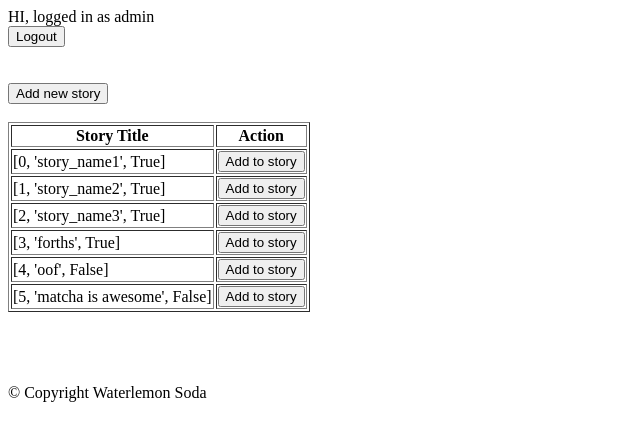
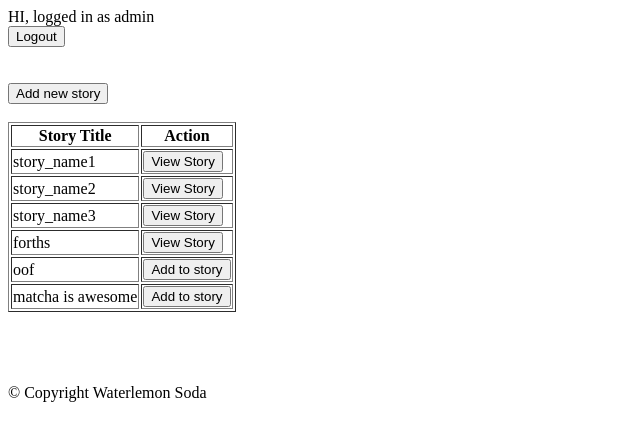
Before and after one commit to ryan-aday/Waterlemon_Soda, a Flask app: page /home in a window 1280 px wide. Shown: the top 441 px of the page, without its empty margins (0-640 px from the left). Run offline with Flask 2, Linux system fonts and the light colour scheme; a user stored in the database is signed in; data comes from the database, SQL or seed files in the repository; both versions use the stored data as it was after the commit.

Commit message:
display stories on homepg

```diff
--- a/templates/home.html
+++ b/templates/home.html
@@ -26,17 +26,17 @@
 
         {% for story in stories %}
             <tr>
-                <td>{{story}}</td>
-                {% if stories[story] %}
+                <td>{{story[1]}}</td>
+                {% if story[2] %}
                 <td>
                 <form action="/view">
-                    <button type="submit" name="sid" value="0">View Story</button>
+                    <button type="submit" name="sid" value={{story[0]}}>View Story</button>
                 </form>
                 </td>
                 {% else %}
                 <td>
                 <form action="/edit">
-                    <button type="submit" name="sid" value="0">Add to story</button>
+                    <button type="submit" name="sid" value={{story[0]}}>Add to story</button>
                 </form>
                 </td>
                 {% endif %}
--- a/util/story.py
+++ b/util/story.py
@@ -84,13 +84,11 @@ def get_stories(username):
     for story in storyList:
         listIdStories = list(story)
         userList = c.execute("SELECT users FROM s" + str(listIdStories[0])).fetchall()
-        listUser = list()
+        listIdStories.append(False)
         for users in userList:
-            listUser.append(users[0])
-        if username in listUser:
-            listIdStories.append(True)
-        else:
-            listIdStories.append(False)
+            if users[0] == username:
+                listIdStories[2] = True
+                break
         retList.append(listIdStories)
     db.close()
     return retList
```
Also changed, not shown: story.db.
